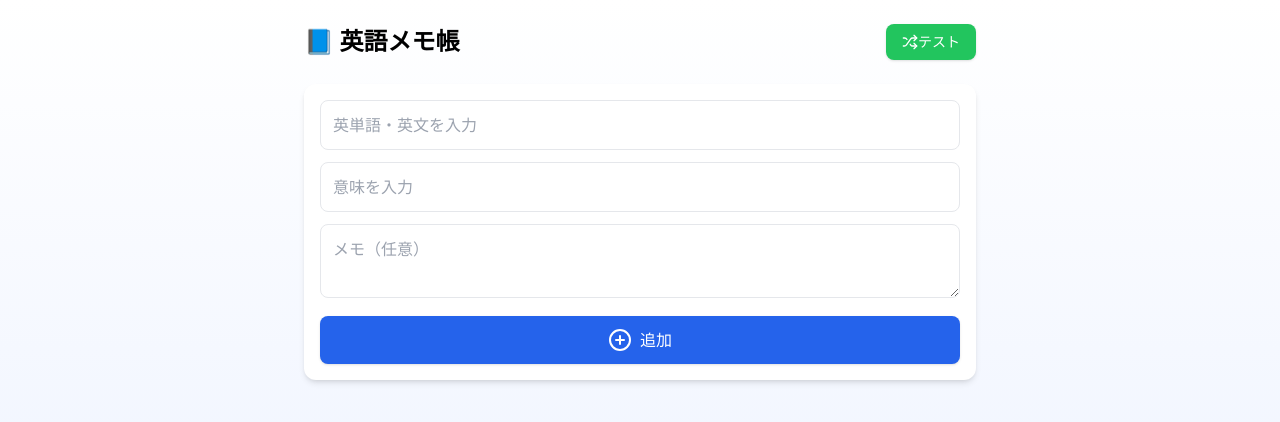
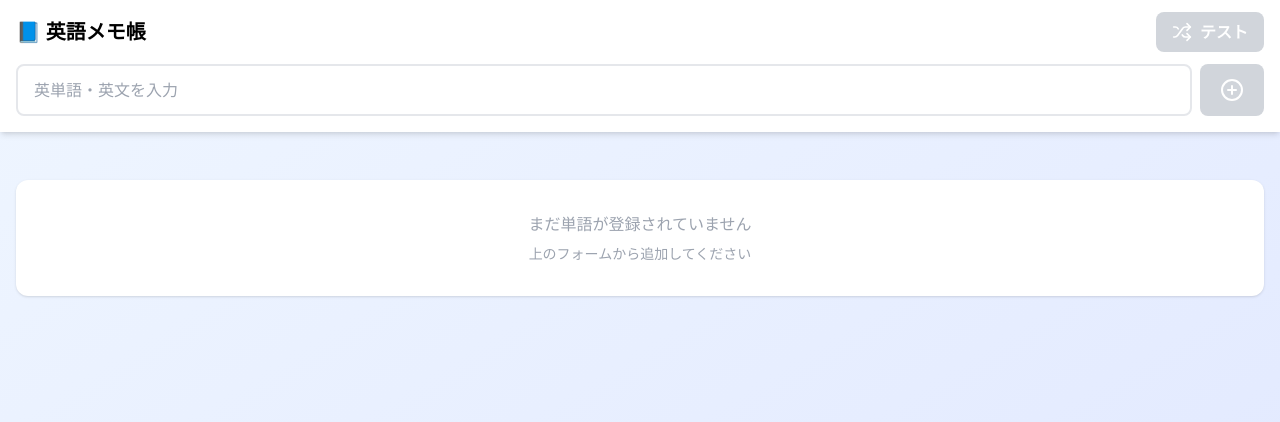
Before and after one commit to bayzian/my-vocab-app, a React (Vite) app: page / in a window 1280 px wide. Shown: the top 422 px of the page. Built offline with nearby package versions, Linux system fonts and the light colour scheme.

Commit message:
Update App.jsx

```diff
--- a/src/App.jsx
+++ b/src/App.jsx
@@ -1,42 +1,66 @@
 import React, { useEffect, useState } from "react";
-import { Volume2, Trash2, Pencil, PlusCircle, Shuffle } from "lucide-react";
+import { Volume2, Trash2, PlusCircle, Shuffle, List, Check, X } from "lucide-react";
 
 const MODEL_URL =
   "https://generativelanguage.googleapis.com/v1beta/models/gemini-1.5-flash-latest:generateContent";
 
-// 男性っぽい英語音声の優先候補（環境に無ければスキップされます）
 const preferredVoiceNames = [
   "Google UK English Male",
   "Google US English",
-  "Daniel",            // macOS
-  "Alex",              // macOS
-  "Microsoft David",   // Windows
+  "Daniel",
+  "Alex",
+  "Microsoft David",
 ];
 
 export default function App() {
   const [items, setItems] = useState([]);
   const [word, setWord] = useState("");
-  const [meaning, setMeaning] = useState("");
-  const [note, setNote] = useState("");
+  const [isTranslating, setIsTranslating] = useState(false);
 
-  // ---- 音声（成人男性っぽい声の自動選択）----
+  // テストモード
+  const [mode, setMode] = useState("list"); // "list" or "test"
+  const [testIndex, setTestIndex] = useState(0);
+  const [shuffledItems, setShuffledItems] = useState([]);
+  const [choices, setChoices] = useState([]);
+  const [selectedAnswer, setSelectedAnswer] = useState(null);
+  const [showResult, setShowResult] = useState(false);
+  const [score, setScore] = useState({ correct: 0, total: 0 });
+
+  // 音声
   const [voices, setVoices] = useState([]);
   const [voice, setVoice] = useState(null);
+
+  // ローカルストレージから読み込み
+  useEffect(() => {
+    const saved = localStorage.getItem("vocabItems");
+    if (saved) {
+      try {
+        setItems(JSON.parse(saved));
+      } catch (e) {
+        console.error("Failed to load items:", e);
+      }
+    }
+  }, []);
+
+  // ローカルストレージに保存
+  useEffect(() => {
+    if (items.length > 0) {
+      localStorage.setItem("vocabItems", JSON.stringify(items));
+    }
+  }, [items]);
 
   useEffect(() => {
     function loadVoices() {
       const v = window.speechSynthesis.getVoices();
       setVoices(v);
 
-      const preferred =
-        preferredVoiceNames
+      const preferred = preferredVoiceNames
         .map((name) => v.find((vc) => vc.name.includes(name)))
         .find(Boolean);
       const fallback = v.find((vc) => vc.lang?.startsWith("en")) || null;
       setVoice(preferred || fallback);
     }
     loadVoices();
-    // Chromeは非同期ロードのためイベント必要
     window.speechSynthesis.onvoiceschanged = loadVoices;
   }, []);
 
@@ -44,20 +68,20 @@ export default function App() {
     const u = new SpeechSynthesisUtterance(text);
     u.lang = "en-US";
     if (voice) u.voice = voice;
-    u.rate = 0.95; // 少しゆっくり
-    u.pitch = 0.9; // 低め
+    u.rate = 0.85;
+    u.pitch = 0.8;
     speechSynthesis.speak(u);
   }
-  // -------------------------------------------
 
-  // 🔥 Gemini API（例文生成）
-  async function generateExample(targetWord) {
+  // 🔥 Gemini API（日本語訳取得）
+  async function translateWord(targetWord) {
     const apiKey = import.meta.env.VITE_GEMINI_API_KEY;
-    if (!apiKey) return "(API key missing)";
+    if (!apiKey) {
+      alert("APIキーが設定されていません。環境変数 VITE_GEMINI_API_KEY を確認してください。");
+      return "";
+    }
 
-    const prompt =
-      `英単語「${targetWord}」を使って、中級レベルで15語以内の英語例文を1つだけ作成。` +
-      `次の行に日本語訳を1行。出力は必ず以下の形式：\nEN: ...\nJA: ...`;
+    const prompt = `「${targetWord}」の日本語訳を簡潔に答えてください。単語の場合は主な意味1つ、熟語や文の場合は主な意味を答えてください。説明は不要で、翻訳だけを答えてください。`;
 
     try {
       const res = await fetch(`${MODEL_URL}?key=${apiKey}`, {
@@ -68,157 +92,281 @@ export default function App() {
         }),
       });
 
+      if (!res.ok) {
+        throw new Error(`API Error: ${res.status}`);
+      }
+
       const data = await res.json();
-      const text =
-        data?.candidates?.[0]?.content?.parts?.[0]?.text?.trim() || "";
+      const text = data?.candidates?.[0]?.content?.parts?.[0]?.text?.trim() || "";
 
-      return text || "(no response)";
+      return text || "翻訳に失敗しました";
     } catch (e) {
-      console.error(e);
-      return "(error generating example)";
+      console.error("Translation error:", e);
+      alert("翻訳に失敗しました。APIキーとネットワーク接続を確認してください。");
+      return "";
     }
   }
 
-  function handleAdd() {
-    if (!word || !meaning) return;
+  async function handleAdd() {
+    if (!word.trim()) return;
+
+    setIsTranslating(true);
+    const translation = await translateWord(word.trim());
+    setIsTranslating(false);
+
+    if (translation) {
       setItems((prev) => [
-      ...prev,
         {
           id: Date.now(),
-        word,
-        meaning,
-        note,
-        example: "",
+          word: word.trim(),
+          meaning: translation,
+          timestamp: Date.now(),
         },
+        ...prev,
       ]);
       setWord("");
-    setMeaning("");
-    setNote("");
+    }
   }
 
-  async function handleExample(id, w) {
-    // 生成中の表示（任意）
-    setItems((prev) =>
-      prev.map((it) => (it.id === id ? { ...it, example: "（生成中…）" } : it))
+  function handleDelete(id) {
+    setItems((prev) => prev.filter((x) => x.id !== id));
+  }
+
+  // テスト機能
+  function startTest() {
+    if (items.length < 3) {
+      alert("テストを開始するには3つ以上の単語が必要です");
+      return;
+    }
+
+    const shuffled = [...items].sort(() => Math.random() - 0.5);
+    setShuffledItems(shuffled);
+    setTestIndex(0);
+    setScore({ correct: 0, total: 0 });
+    setMode("test");
+    generateChoices(shuffled, 0);
+  }
+
+  function generateChoices(itemList, index) {
+    const currentItem = itemList[index];
+    const otherItems = itemList.filter((it) => it.id !== currentItem.id);
+
+    const incorrectChoices = otherItems
+      .sort(() => Math.random() - 0.5)
+      .slice(0, 2)
+      .map((it) => it.meaning);
+
+    const allChoices = [currentItem.meaning, ...incorrectChoices].sort(
+      () => Math.random() - 0.5
     );
 
-    const ex = await generateExample(w);
+    setChoices(allChoices);
+    setSelectedAnswer(null);
+    setShowResult(false);
+  }
 
-    setItems((prev) =>
-      prev.map((item) => (item.id === id ? { ...item, example: ex } : item))
-    );
+  function handleAnswer(answer) {
+    setSelectedAnswer(answer);
+    setShowResult(true);
+
+    const isCorrect = answer === shuffledItems[testIndex].meaning;
+    setScore((prev) => ({
+      correct: prev.correct + (isCorrect ? 1 : 0),
+      total: prev.total + 1,
+    }));
+  }
+
+  function nextQuestion() {
+    if (testIndex + 1 < shuffledItems.length) {
+      const newIndex = testIndex + 1;
+      setTestIndex(newIndex);
+      generateChoices(shuffledItems, newIndex);
+    } else {
+      const finalCorrect =
+        score.correct +
+        (selectedAnswer === shuffledItems[testIndex].meaning ? 1 : 0);
+      const finalTotal = score.total + 1;
+      alert(`テスト終了！\n正解: ${finalCorrect}/${finalTotal}\n正答率: ${Math.round((finalCorrect / finalTotal) * 100)}%`);
+      setMode("list");
+    }
   }
 
   return (
-    <div className="min-h-screen bg-gradient-to-b from-white to-[#e8efff] p-6">
-      <div className="max-w-2xl mx-auto space-y-6">
+    <div className="min-h-screen bg-gradient-to-br from-blue-50 to-indigo-100">
       {/* ヘッダー */}
-        <div className="flex justify-between items-center">
-          <h1 className="text-2xl font-bold flex items-center gap-2">📘 英語メモ帳</h1>
-          <button className="flex items-center bg-green-500 text-white px-4 py-2 rounded-lg shadow hover:bg-green-600 transition text-sm">
-            <Shuffle size={16} /> テスト
+      <div className="sticky top-0 z-10 bg-white shadow-md">
+        <div className="px-4 py-3 flex items-center justify-between">
+          <h1 className="text-xl font-bold flex items-center gap-2">
+            📘 英語メモ帳
+          </h1>
+
+          {mode === "list" && (
+            <button
+              onClick={startTest}
+              disabled={items.length < 3}
+              className="bg-green-600 text-white px-4 py-2 rounded-lg font-semibold hover:bg-green-700 active:bg-green-800 disabled:bg-gray-300 disabled:cursor-not-allowed transition-colors flex items-center gap-2"
+            >
+              <Shuffle className="w-5 h-5" />
+              テスト
+            </button>
+          )}
+
+          {mode === "test" && (
+            <button
+              onClick={() => setMode("list")}
+              className="bg-gray-600 text-white px-4 py-2 rounded-lg font-semibold hover:bg-gray-700 active:bg-gray-800 transition-colors flex items-center gap-2"
+            >
+              <List className="w-5 h-5" />
+              一覧へ
+            </button>
+          )}
+        </div>
+
+        {/* 入力エリア - リストモードのみ */}
+        {mode === "list" && (
+          <div className="px-4 pb-4">
+            <div className="flex gap-2">
+              <input
+                type="text"
+                value={word}
+                onChange={(e) => setWord(e.target.value)}
+                onKeyPress={(e) => e.key === "Enter" && !isTranslating && handleAdd()}
+                placeholder="英単語・英文を入力"
+                className="flex-1 px-4 py-3 border-2 border-gray-200 rounded-lg focus:outline-none focus:border-indigo-500 text-base"
+                disabled={isTranslating}
+              />
+              <button
+                onClick={handleAdd}
+                disabled={isTranslating || !word.trim()}
+                className="bg-indigo-600 text-white px-5 py-3 rounded-lg font-semibold hover:bg-indigo-700 active:bg-indigo-800 disabled:bg-gray-300 disabled:cursor-not-allowed transition-colors"
+              >
+                {isTranslating ? "..." : <PlusCircle className="w-6 h-6" />}
               </button>
             </div>
-
-        {/* 入力欄 */}
-        <div className="bg-white p-4 rounded-xl shadow-md space-y-3">
-          <input
-            value={word}
-            onChange={(e) => setWord(e.target.value)}
-            placeholder="英単語・英文を入力"
-            className="w-full p-3 border rounded-lg"
-          />
-          <input
-            value={meaning}
-            onChange={(e) => setMeaning(e.target.value)}
-            placeholder="意味を入力"
-            className="w-full p-3 border rounded-lg"
-          />
-          <textarea
-            value={note}
-            onChange={(e) => setNote(e.target.value)}
-            placeholder="メモ（任意）"
-            className="w-full p-3 border rounded-lg"
-          />
-
-          <button
-            onClick={handleAdd}
-            className="flex items-center bg-blue-600 text-white px-4 py-3 rounded-lg shadow hover:bg-blue-700 transition w-full justify-center"
-          >
-            <PlusCircle className="mr-2" /> 追加
-          </button>
-        </div>
-
-        {/* 単語カード一覧 */}
-        <div className="space-y-4">
-          {items.map((item) => (
-            <div
-              key={item.id}
-              className="bg-white p-5 rounded-xl shadow hover:shadow-lg transition border"
-            >
-              <div className="flex justify-between items-start">
-                <div>
-                  <h2 className="text-lg font-bold">{item.word}</h2>
-                  <p className="text-gray-600 mt-1">{item.meaning}</p>
-                  {item.note && (
-                    <p className="text-gray-500 mt-1 text-sm">✏️ {item.note}</p>
-                  )}
-
-                  {item.example && (
-                    <div className="bg-gray-100 p-3 rounded mt-3 text-sm whitespace-pre-line">
-                      {item.example}
           </div>
         )}
       </div>
 
-                <div className="flex flex-col gap-3 ml-3">
-                  <button onClick={() => speak(item.word)}>
-                    <Volume2 className="text-blue-600 hover:text-blue-800" />
+      {/* コンテンツエリア */}
+      {mode === "list" ? (
+        // 単語リスト
+        <div className="px-4 py-4 pb-20 space-y-3">
+          {items.length === 0 ? (
+            <div className="bg-white rounded-xl shadow p-8 text-center text-gray-400 mt-8">
+              <p className="text-base">まだ単語が登録されていません</p>
+              <p className="text-sm mt-2">上のフォームから追加してください</p>
+            </div>
+          ) : (
+            items.map((item) => (
+              <div
+                key={item.id}
+                className="bg-white rounded-xl shadow-md p-4 hover:shadow-lg transition-shadow"
+              >
+                <div className="flex items-start justify-between gap-3">
+                  <div className="flex-1 min-w-0">
+                    <div className="flex items-start gap-2 mb-2">
+                      <h3 className="text-xl font-bold text-gray-800 break-words flex-1">
+                        {item.word}
+                      </h3>
+                      <button
+                        onClick={() => speak(item.word)}
+                        className="flex-shrink-0 text-indigo-600 hover:text-indigo-800 transition-colors p-1"
+                        aria-label="発音を聞く"
+                      >
+                        <Volume2 className="w-6 h-6" />
                       </button>
+                    </div>
+                    <p className="text-base text-gray-600 break-words">
+                      {item.meaning}
+                    </p>
+                  </div>
 
                   <button
-                    onClick={() => handleExample(item.id, item.word)}
-                    className="text-gray-600 hover:text-gray-800"
-                    title="例文生成"
+                    onClick={() => handleDelete(item.id)}
+                    className="flex-shrink-0 text-red-500 hover:text-red-700 transition-colors p-1"
+                    aria-label="削除"
                   >
-                    <Pencil />
-                  </button>
-
-                  <button
-                    onClick={() =>
-                      setItems((prev) => prev.filter((x) => x.id !== item.id))
-                    }
-                    className="text-red-500 hover:text-red-700"
-                  >
-                    <Trash2 />
+                    <Trash2 className="w-5 h-5" />
                   </button>
                 </div>
               </div>
+            ))
+          )}
         </div>
-          ))}
+      ) : (
+        // テストモード
+        <div className="px-4 py-8 pb-20">
+          <div className="bg-white rounded-xl shadow-lg p-6 max-w-lg mx-auto">
+            {/* スコア表示 */}
+            <div className="mb-6 text-center">
+              <p className="text-sm text-gray-500 mb-1">
+                問題 {testIndex + 1} / {shuffledItems.length}
+              </p>
+              <p className="text-lg font-semibold text-indigo-600">
+                正解: {score.correct} / {score.total}
+              </p>
             </div>
 
-        {/* （任意）英語ボイス選択UIを出したい人向け
-        {voices.filter(v => v.lang?.startsWith("en")).length > 0 && (
-          <select
-            value={voice?.name || ""}
-            onChange={(e) =>
-              setVoice(voices.find((v) => v.name === e.target.value) || null)
-            }
-            className="border rounded px-2 py-1 text-sm"
-            title="Voice"
+            {/* 問題 */}
+            <div className="mb-8 text-center">
+              <div className="flex items-start justify-center gap-3 mb-4">
+                <h2 className="text-2xl font-bold text-gray-800 break-words flex-1">
+                  {shuffledItems[testIndex]?.word}
+                </h2>
+                <button
+                  onClick={() => speak(shuffledItems[testIndex]?.word)}
+                  className="text-indigo-600 hover:text-indigo-800 transition-colors flex-shrink-0"
+                  aria-label="発音を聞く"
                 >
-            {voices
-              .filter((v) => v.lang?.startsWith("en"))
-              .map((v) => (
-                <option key={v.name} value={v.name}>
-                  {v.name}
-                </option>
-              ))}
-          </select>
+                  <Volume2 className="w-7 h-7" />
+                </button>
+              </div>
+              <p className="text-gray-600">日本語訳を選んでください</p>
+            </div>
+
+            {/* 選択肢 */}
+            <div className="space-y-3 mb-6">
+              {choices.map((choice, index) => {
+                const isSelected = selectedAnswer === choice;
+                const isCorrect = choice === shuffledItems[testIndex]?.meaning;
+                const showCorrect = showResult && isCorrect;
+                const showIncorrect = showResult && isSelected && !isCorrect;
+
+                return (
+                  <button
+                    key={index}
+                    onClick={() => !showResult && handleAnswer(choice)}
+                    disabled={showResult}
+                    className={`w-full px-6 py-4 rounded-lg text-left text-base font-medium transition-all break-words ${
+                      showCorrect
+                        ? "bg-green-500 text-white"
+                        : showIncorrect
+                        ? "bg-red-500 text-white"
+                        : isSelected
+                        ? "bg-indigo-100 border-2 border-indigo-500"
+                        : "bg-gray-50 border-2 border-gray-200 hover:border-indigo-300 active:bg-gray-100"
+                    } ${showResult ? "cursor-default" : "cursor-pointer"}`}
+                  >
+                    {choice}
+                  </button>
+                );
+              })}
+            </div>
+
+            {/* 次へボタン */}
+            {showResult && (
+              <button
+                onClick={nextQuestion}
+                className="w-full bg-indigo-600 text-white px-6 py-4 rounded-lg font-semibold hover:bg-indigo-700 active:bg-indigo-800 transition-colors"
+              >
+                {testIndex + 1 < shuffledItems.length
+                  ? "次の問題へ"
+                  : "結果を見る"}
+              </button>
             )}
-        */}
           </div>
+        </div>
+      )}
     </div>
   );
 }
```
Lines whose indentation alone changed are shown as unchanged.
